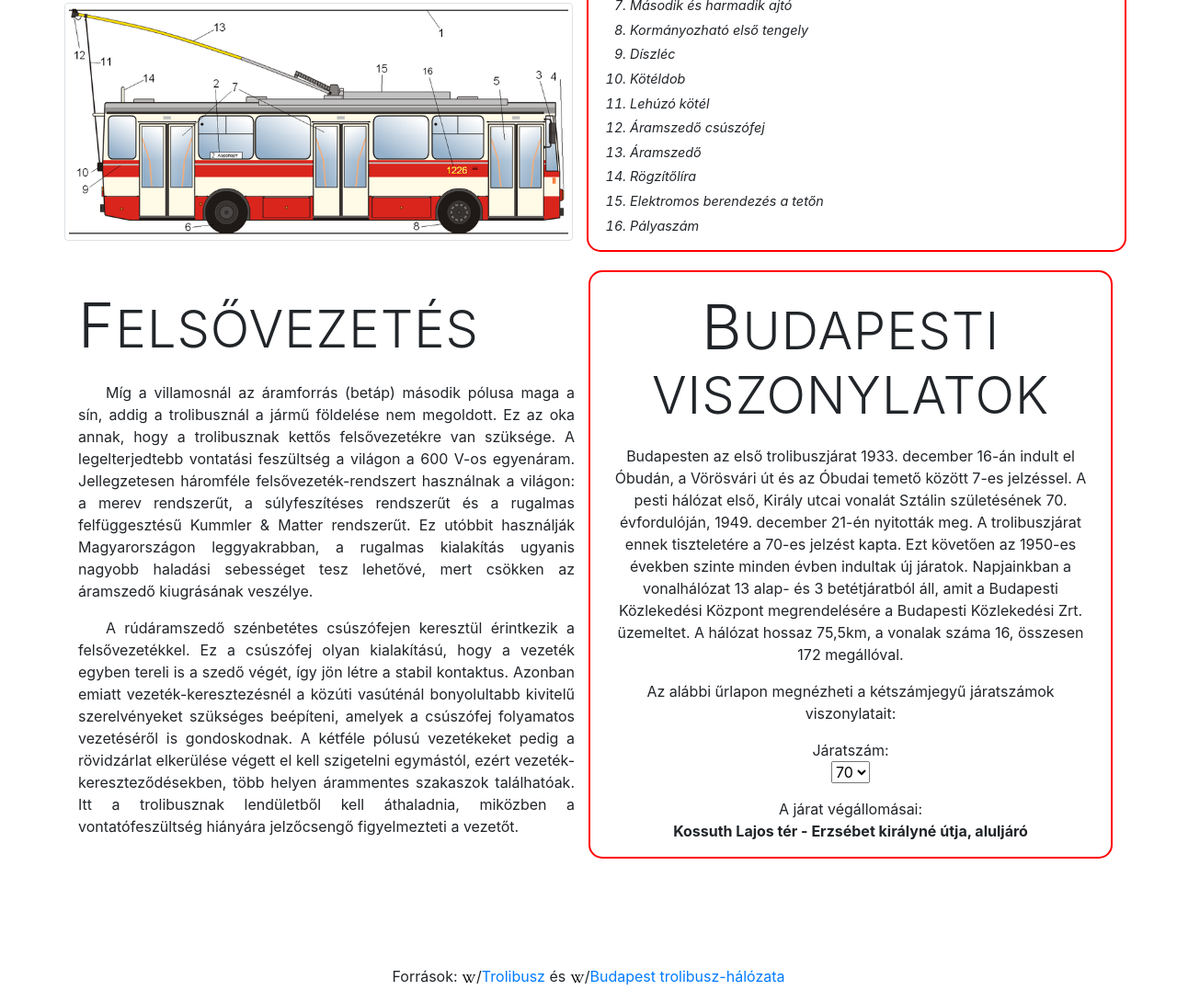
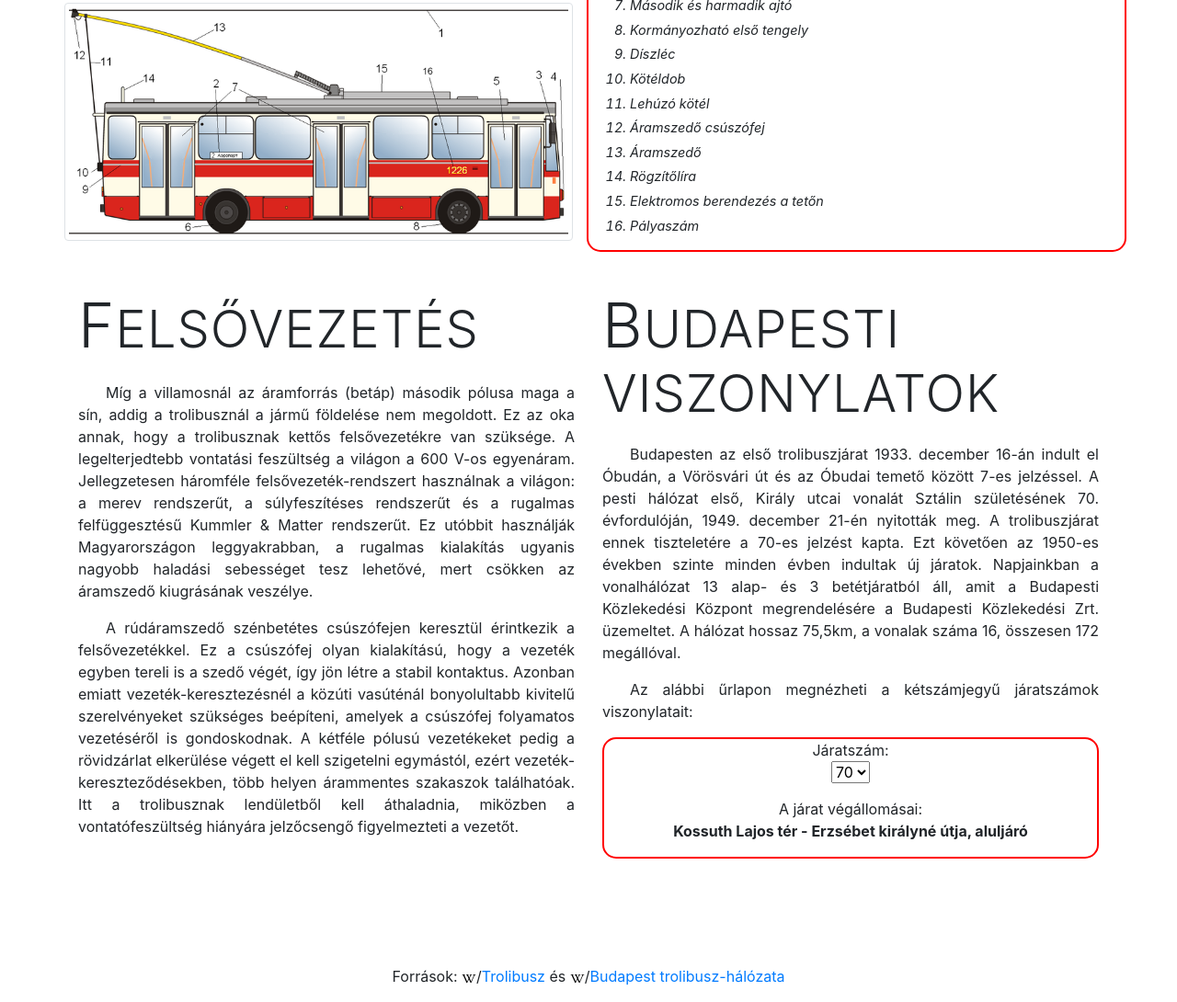
Before and after one commit to szaszgergo/10.c2cs_web, a plain HTML site: page 20220120_web_troli/web_troli_forras/troli.html in a window 1280 px wide. Shown: the part 1338-2428 px from the top of the page at 92% size. Drawn offline with Linux system fonts and the light colour scheme.

Commit message:
Update troli.html

```diff
--- a/20220120_web_troli/web_troli_forras/troli.html
+++ b/20220120_web_troli/web_troli_forras/troli.html
@@ -179,11 +179,11 @@
     </div>
 
     <!--ITT vagyok-->
-    <div class="col-lg-6" id="jaratviszonylatok">
+    <div class="col-lg-6" id="viszonylatok">
       <h2 class="display-4">Budapesti viszonylatok</h2>
       <p>Budapesten az első trolibuszjárat 1933. december 16-án indult el Óbudán, a Vörösvári út és az Óbudai temető között 7-es jelzéssel. A pesti hálózat első, Király utcai vonalát Sztálin születésének 70. évfordulóján, 1949. december 21-én nyitották meg. A trolibuszjárat ennek tiszteletére a 70-es jelzést kapta. Ezt követően az 1950-es években szinte minden évben indultak új járatok. Napjainkban a vonalhálózat 13 alap- és 3 betétjáratból áll, amit a Budapesti Közlekedési Központ megrendelésére a Budapesti Közlekedési Zrt. üzemeltet. A hálózat hossaz 75,5km, a vonalak száma 16, összesen 172 megállóval.</p>
       <p>Az alábbi űrlapon megnézheti a kétszámjegyű járatszámok viszonylatait:</p>
-      <form method="post">
+      <form method="post" id="jaratviszonylatok">
       <p>Járatszám:
       <br>
       <select id="jaratSzam" onclick="vegallomasKiiras(this.value)">
@@ -200,7 +200,7 @@
       </form>
     </div>
   </div>
-  <button onmouseover="fel()" id="felGomb" title="Az oldal tetejére">Fel</button>
+  <button onclick="fel()" id="felGomb" title="Az oldal tetejére">Fel</button>
 </div>
 <footer class="text-center py-3">Források:
     <img src="wikiindexico.png">/<a href="https://hu.wikipedia.org/wiki/Trolibusz" target="_blank">Trolibusz</a>
```
